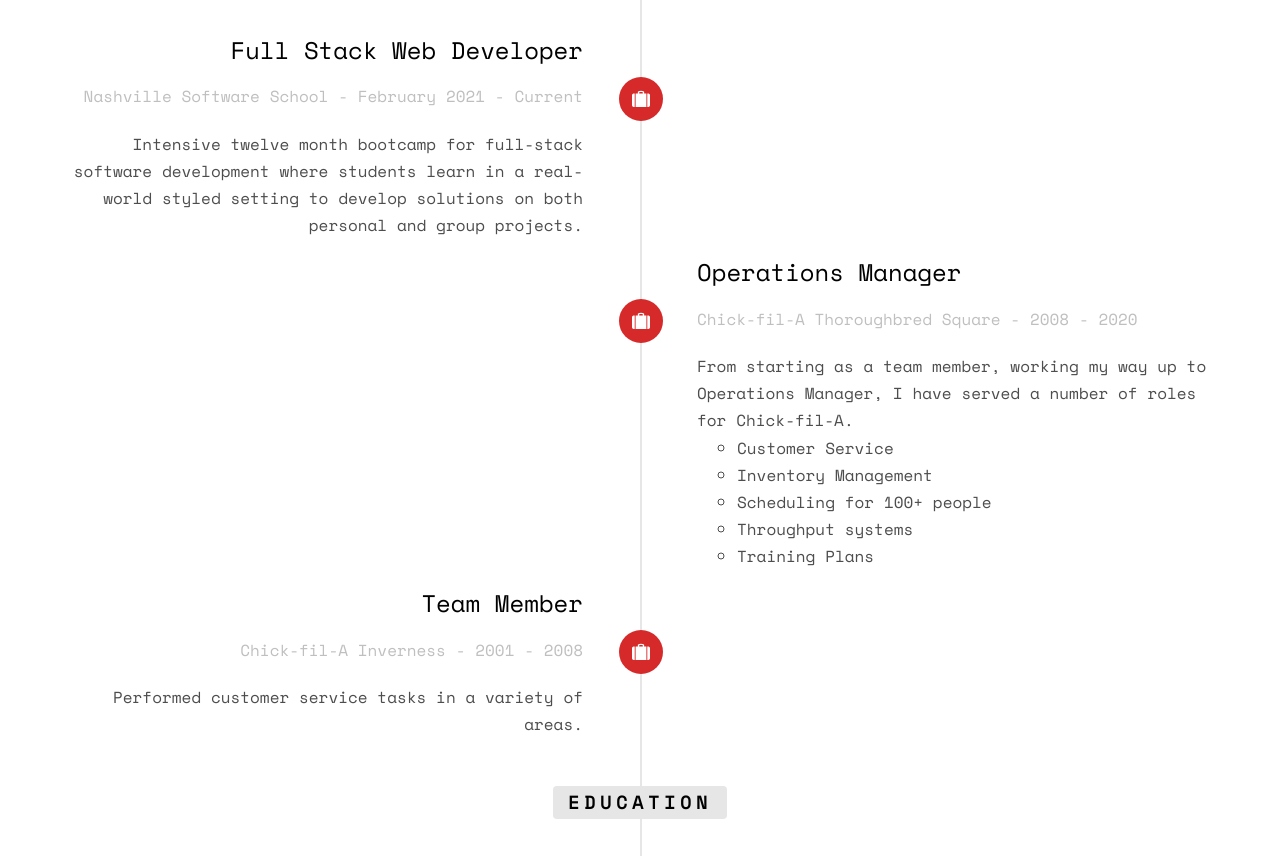
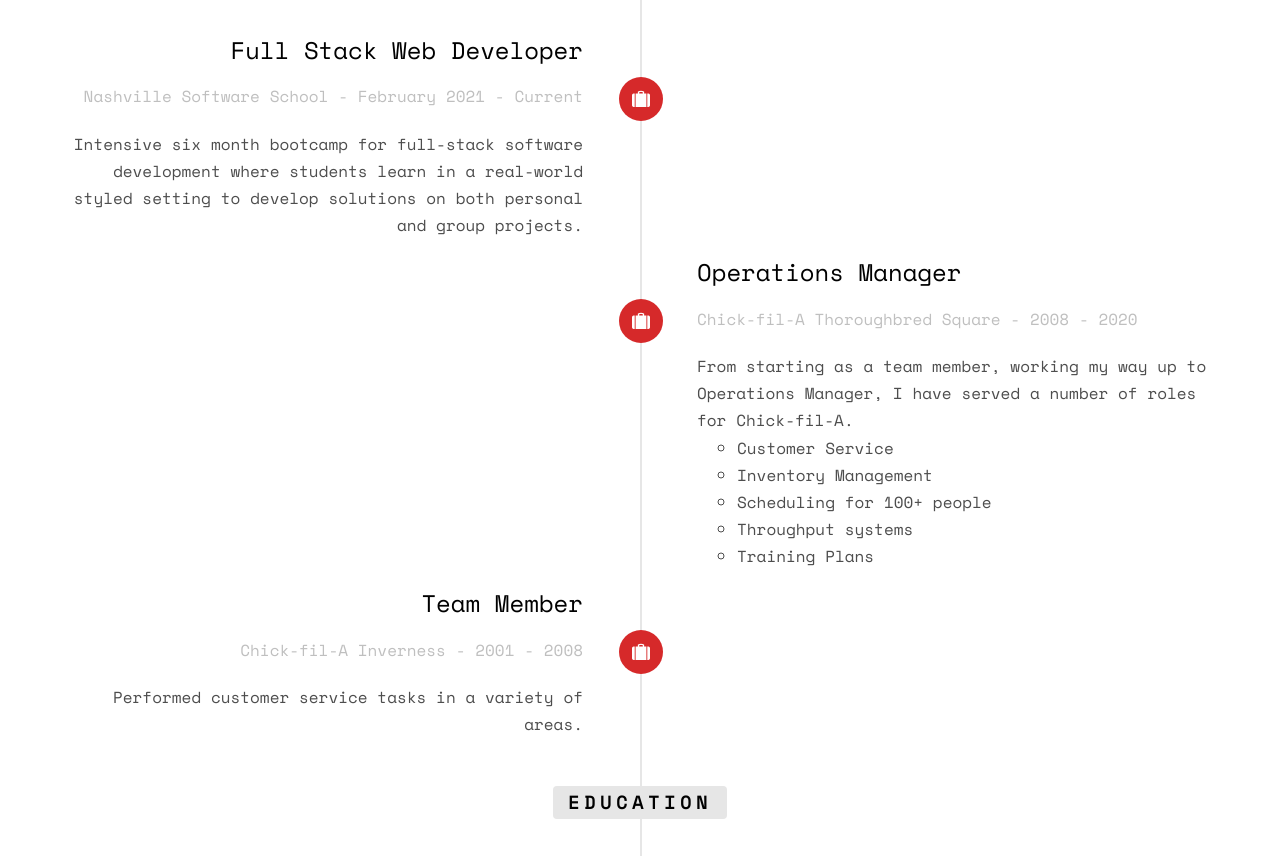
Before and after one commit to bvinson23/bvinson23.github.io, a plain HTML site: page index.html in a window 1280 px wide. Shown: the part 1964-2820 px from the top of the page. Drawn offline with nearby package versions, Linux system fonts and the light colour scheme; some packages are replaced by stand-ins of ours; no server answers; files whose address does not match are found by name.

Commit message:
fixed error in work experience

```diff
--- a/index.html
+++ b/index.html
@@ -160,7 +160,7 @@
 										<span class="company">Nashville Software School - February 2021 - Current</span>
 									</div>
 									<div class="timeline-body">
-										<p>Intensive twelve month bootcamp for full-stack software development where
+										<p>Intensive six month bootcamp for full-stack software development where
 											students learn in a real-world styled setting to develop solutions on both
 											personal and group projects.</p>
 									</div>
```
